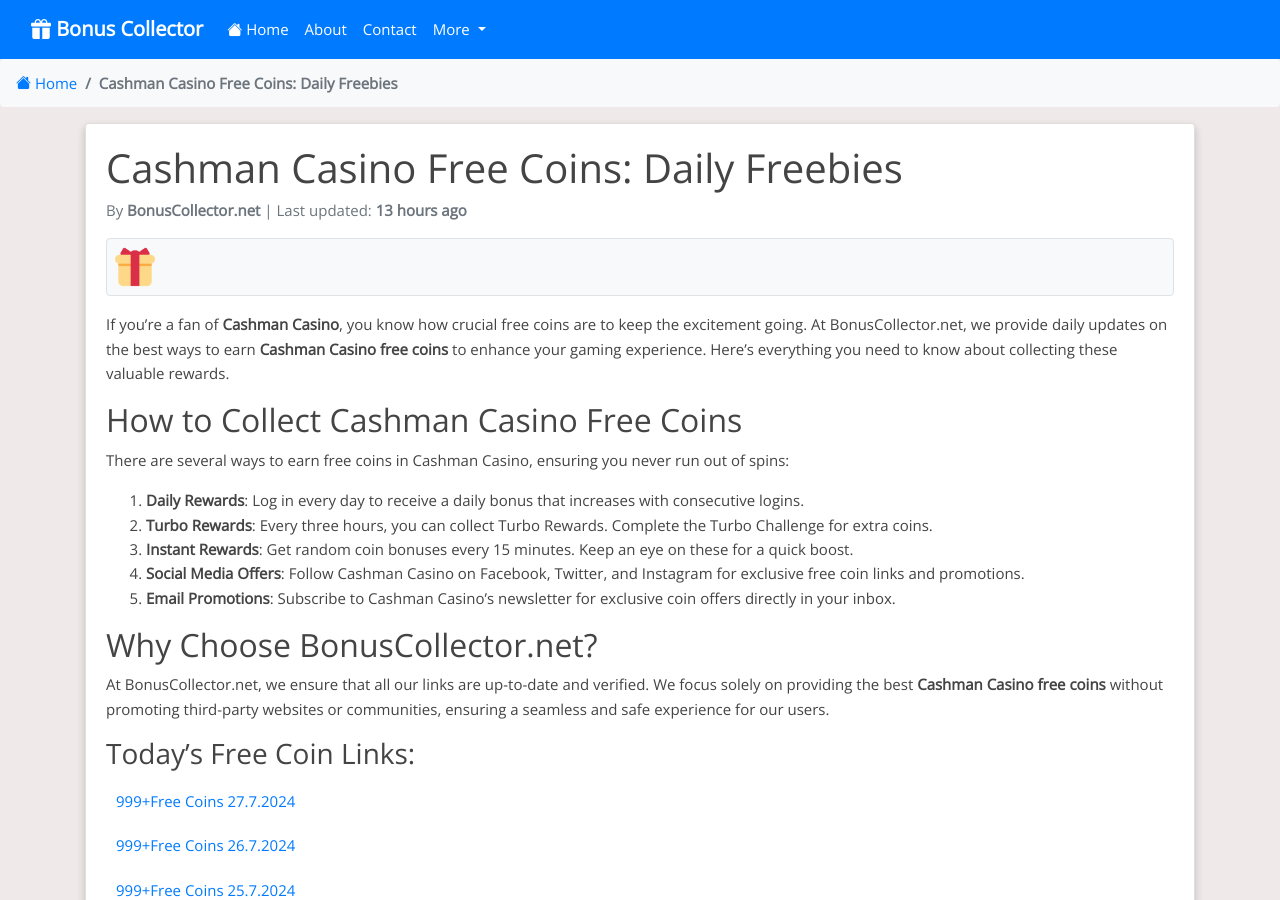
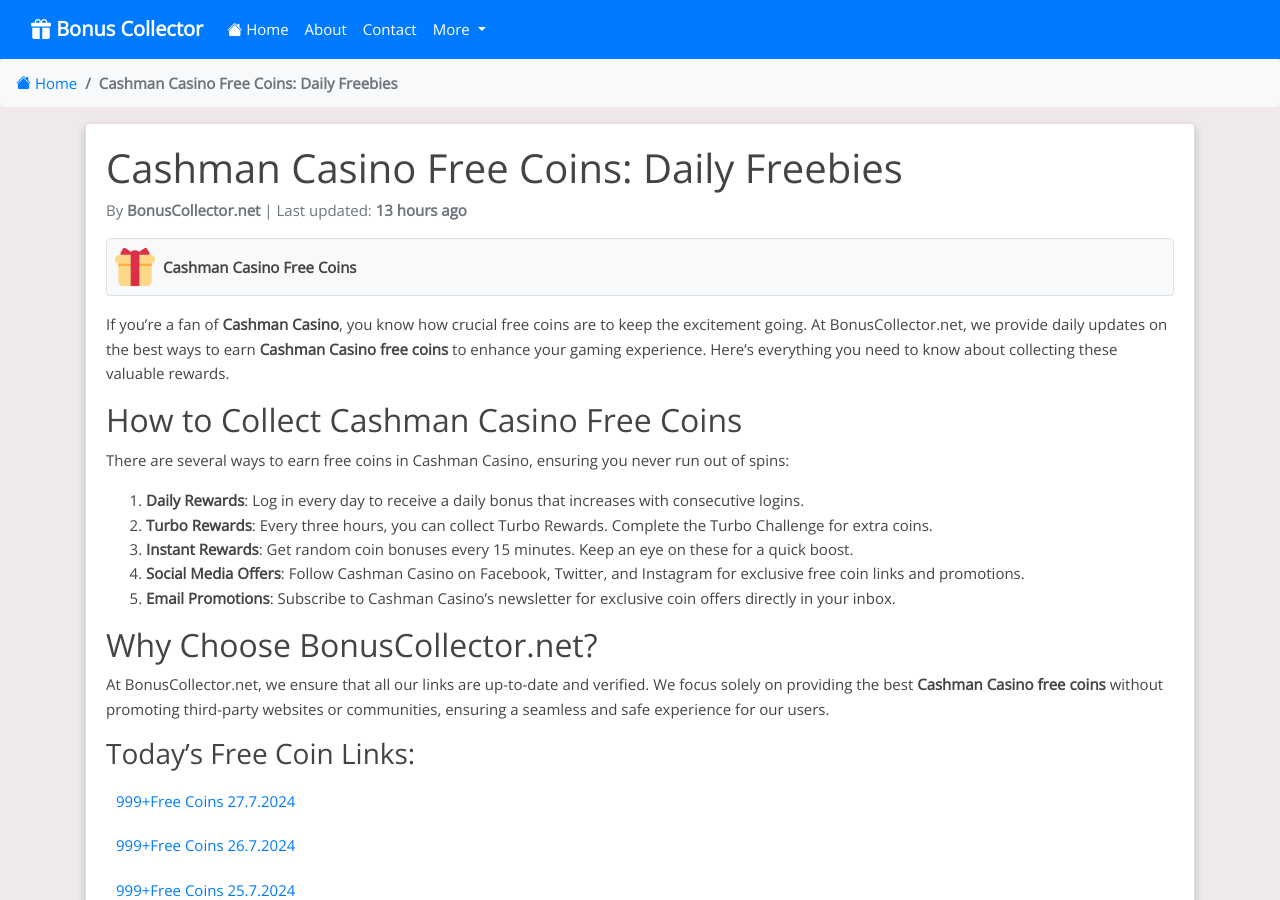
Before and after one commit to Prollad99/bs-net, a Jekyll site: the page built from _posts/2024-07-04-cashman-casino.md, in a window 1280 px wide and 900 px high. Built offline with Jekyll 4.4.1, drawn with Linux system fonts in a browser that asks for light colours; nearby versions of some CDN libraries; comment, search, counter and statistics services are not loaded.

Commit message:
Update 2024-07-04-cashman-casino.md

```diff
--- a/_posts/2024-07-04-cashman-casino.md
+++ b/_posts/2024-07-04-cashman-casino.md
@@ -9,6 +9,8 @@
 permalink: /cashman-casino-free-coins/
 image: /assets/images/cashman-casino.webp
 include_file: cashman-casino.html
+manifest: /manifests/cashman-casino.json
+app_name: "Cashman Casino Free Coins"
 ---
 
 If you're a fan of **Cashman Casino**, you know how crucial free coins are to keep the excitement going. At BonusCollector.net, we provide daily updates on the best ways to earn **Cashman Casino free coins** to enhance your gaming experience. Here’s everything you need to know about collecting these valuable rewards.
```
